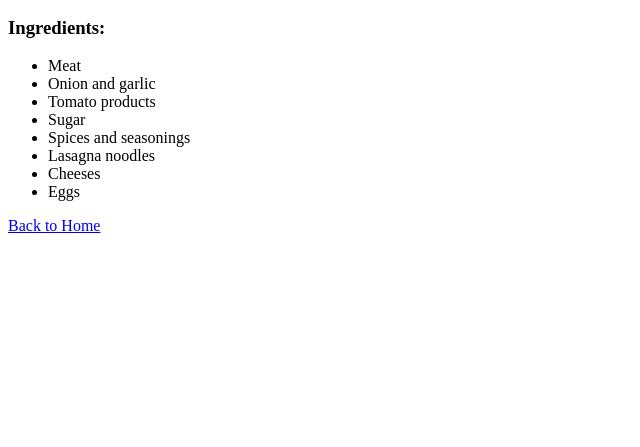
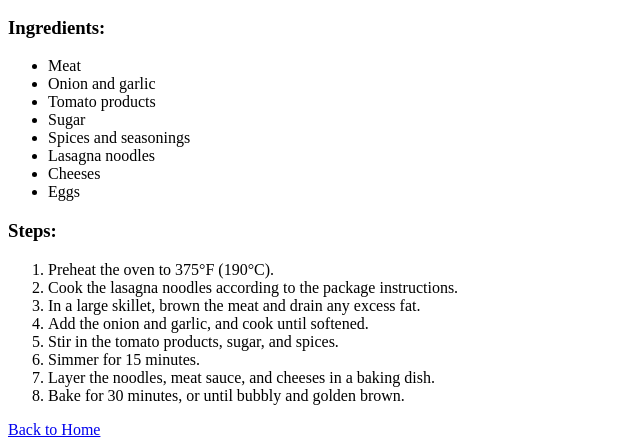
Before and after one commit to DonnyTheDev/odin-recipes, a plain HTML site: page recipes/lasagna.html in a window 1280 px wide. Shown: the part 734-1181 px from the top of the page, without its empty margins (0-640 px from the left). Before the commit the page ends 977 px from the top, so only its background shows below. Drawn offline with Linux system fonts and the light colour scheme.

Commit message:
added steps to make lasagna

```diff
--- a/recipes/lasagna.html
+++ b/recipes/lasagna.html
@@ -20,6 +20,18 @@
     <li>Eggs</li>
 </ul>
 
+<h3>Steps:</h3>
+<ol>
+    <li>Preheat the oven to 375°F (190°C).</li>
+    <li>Cook the lasagna noodles according to the package instructions.</li>
+    <li>In a large skillet, brown the meat and drain any excess fat.</li>
+    <li>Add the onion and garlic, and cook until softened.</li>
+    <li>Stir in the tomato products, sugar, and spices.</li>
+    <li>Simmer for 15 minutes.</li>
+    <li>Layer the noodles, meat sauce, and cheeses in a baking dish.</li>
+    <li>Bake for 30 minutes, or until bubbly and golden brown.</li>
+</ol>
+
 <a href="../index.html">Back to Home</a>
 </body>
 </html>
```
